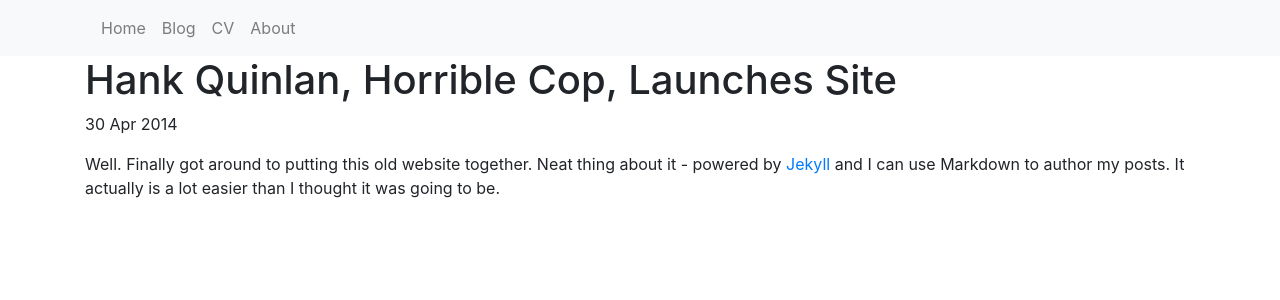
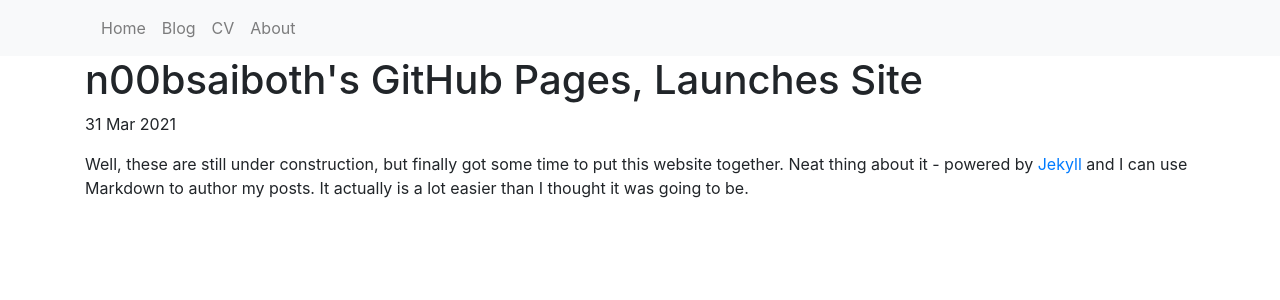
Before and after one commit to n00bsaiboth/n00bsaiboth.github.io, a Jekyll site: the page built from _posts/2014-04-30-hank-quinlan-site-launched.md, in a window 1280 px wide. Shown: the top 300 px of the page. Built offline with Jekyll 4.4.1, drawn with Linux system fonts in a browser that asks for light colours.

Commit message:
Update 2014-04-30-hank-quinlan-site-launched.md
Updated the post.

```diff
--- a/_posts/2014-04-30-hank-quinlan-site-launched.md
+++ b/_posts/2014-04-30-hank-quinlan-site-launched.md
@@ -1,7 +1,7 @@
 ---
 layout: post
-title: "Hank Quinlan, Horrible Cop, Launches Site"
-date: 2014-04-30
+title: "n00bsaiboth's GitHub Pages, Launches Site"
+date: 2021-03-31
 ---
 
-Well. Finally got around to putting this old website together. Neat thing about it - powered by [Jekyll](http://jekyllrb.com) and I can use Markdown to author my posts. It actually is a lot easier than I thought it was going to be.
+Well, these are still under construction, but finally got some time to put this website together. Neat thing about it - powered by [Jekyll](http://jekyllrb.com) and I can use Markdown to author my posts. It actually is a lot easier than I thought it was going to be.
```
